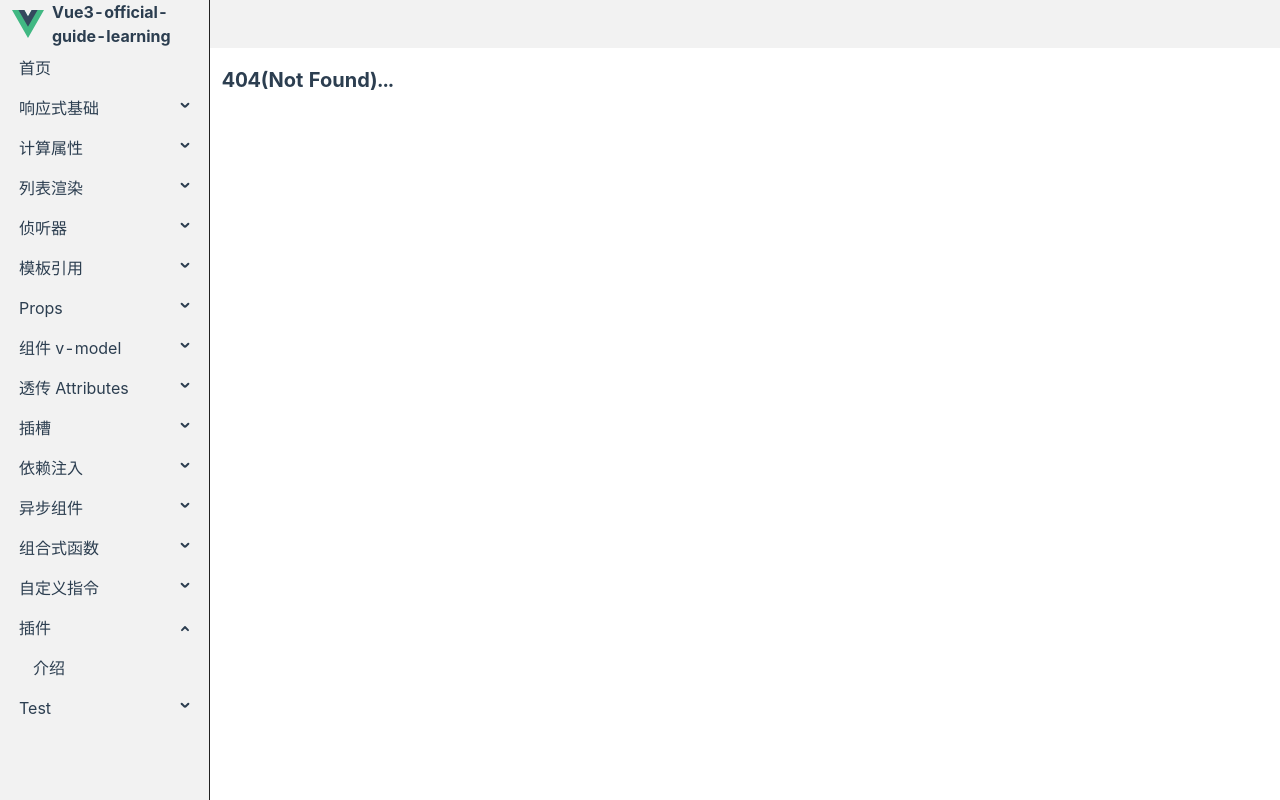
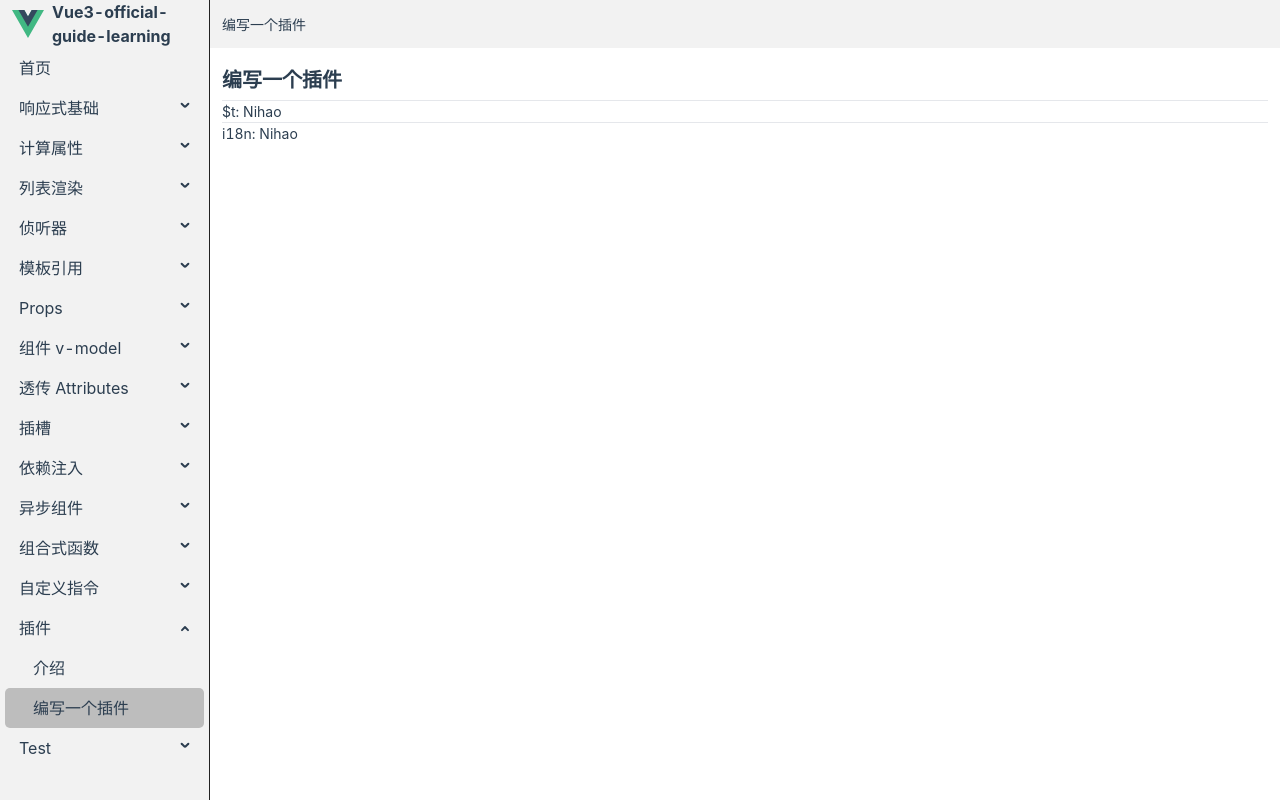
Before and after one commit to yuanlee301415/vue3-official-guide-learning, a Vue app: page /plugins/writing-a-plugin in a window 1280 px wide. Before the commit this address had no page. Built offline with nearby package versions, Linux system fonts and the light colour scheme.

Commit message:
插件》编写一个插件

```diff
--- a/src/constants/tokens.js
+++ b/src/constants/tokens.js
@@ -1 +1,2 @@
 export const MESSAGE_INJECTION_KEY = Symbol('MESSAGE_INJECTION_KEY')
+export const I18N_INJECTION_KEY = Symbol('I18N')
--- a/src/main.js
+++ b/src/main.js
@@ -2,6 +2,7 @@ import { createApp } from 'vue'
 import App from './App.vue'
 import { setupRouter } from './router'
 import { setupStore } from '@/stores/index.js'
+import i18nPlugin from '@/plugins/i18n.js'
 import './assets/main.css'
 
 void bootstrap()
@@ -10,5 +11,10 @@ async function bootstrap() {
   const app = createApp(App)
   setupStore(app)
   await setupRouter(app)
+  app.use(i18nPlugin, {
+    greetings: {
+      hello: 'Nihao',
+    },
+  })
   app.mount('#app')
 }
--- /dev/null
+++ b/src/plugins/i18n.js
@@ -0,0 +1,15 @@
+import { I18N_INJECTION_KEY } from '@/constants/tokens.js'
+
+const i18nPlugin = {
+  install(app, options) {
+    app.config.globalProperties.$t = function (path = '') {
+      return path.split('.').reduce((option, key) => {
+        return option?.[key]
+      }, options)
+    }
+
+    app.provide(I18N_INJECTION_KEY, options)
+  },
+}
+
+export default i18nPlugin
--- a/src/router/routes/modules/plugins.js
+++ b/src/router/routes/modules/plugins.js
@@ -15,6 +15,13 @@ const PLUGINS_ROUTE = {
         title: '介绍',
       },
     },
+    {
+      path: 'writing-a-plugin',
+      component: () => import('@/views/plugins/writing-a-plugin.vue'),
+      meta: {
+        title: '编写一个插件',
+      },
+    },
   ],
 }
 
--- /dev/null
+++ b/src/views/plugins/writing-a-plugin.vue
@@ -0,0 +1,20 @@
+<script setup>
+import { inject } from 'vue'
+import { I18N_INJECTION_KEY } from '@/constants/tokens.js'
+
+const i18n = inject(I18N_INJECTION_KEY)
+</script>
+
+<template>
+  <div>
+    <h1>编写一个插件</h1>
+
+    <hr />
+    <div>$t: {{ $t('greetings.hello') }}</div>
+
+    <hr />
+    <div>i18n: {{ i18n.greetings.hello }}</div>
+  </div>
+</template>
+
+<style scoped lang="less"></style>
```
